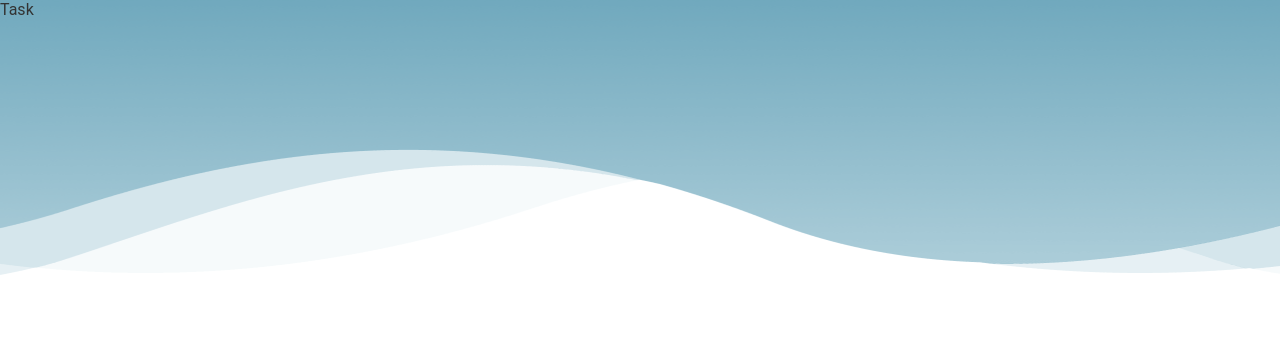
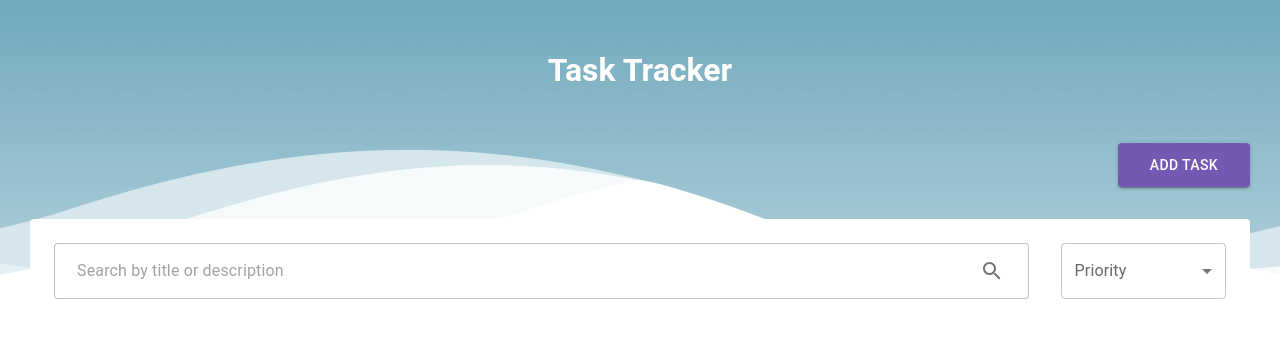
Before and after one commit to nihalkoprulu/task-management, a React (Create React App) app: page / in a window 1280 px wide. Shown: the top 338 px of the page. Built offline with nearby package versions, Linux system fonts and the light colour scheme.

Commit message:
added task filter component

```diff
--- /dev/null
+++ b/src/components/TaskFilter/TaskFilterComponent.tsx
@@ -0,0 +1,55 @@
+/* eslint-disable react-hooks/exhaustive-deps */
+import { FC, useState } from "react";
+import { PrioritySelect, SearchBar, TaskFilter } from "./styled";
+import {
+  IconButton,
+  InputBase,
+  InputLabel,
+  MenuItem,
+  Select,
+  SelectChangeEvent,
+} from "@mui/material";
+import SearchIcon from "@mui/icons-material/Search";
+
+const TaskFilterComponent: FC = () => {
+  const [filter, setFilter] = useState<string>("");
+
+  const updateFilter: (event: SelectChangeEvent) => void = (event) => {
+    setFilter(event.target.value);
+  };
+
+  const priorityOptions: string[] = ["", "Low", "Medium", "High"];
+
+  return (
+    <TaskFilter data-testid="task-filter">
+      <SearchBar>
+        <InputBase
+          sx={{ ml: 1, flex: 1 }}
+          placeholder="Search by title or description"
+          inputProps={{ "aria-label": "search google maps" }}
+        />
+        <IconButton type="button" sx={{ p: "10px" }} aria-label="search">
+          <SearchIcon />
+        </IconButton>
+      </SearchBar>
+      <PrioritySelect>
+        <InputLabel id="select-priority-label">Priority</InputLabel>
+        <Select
+          labelId="select-priority-helper-label"
+          id="select-priority-helper"
+          value={filter}
+          label="Priority"
+          onChange={updateFilter}
+        >
+          {priorityOptions.map((priority) => (
+            <MenuItem key={priority} value={priority}>
+              {priority || "None"}
+            </MenuItem>
+          ))}
+        </Select>
+      </PrioritySelect>
+    </TaskFilter>
+  );
+};
+
+export default TaskFilterComponent;
--- /dev/null
+++ b/src/components/TaskFilter/index.ts
@@ -0,0 +1,3 @@
+import TaskFilterComponent from './TaskFilterComponent';
+
+export default TaskFilterComponent;
--- /dev/null
+++ b/src/components/TaskFilter/styled.ts
@@ -0,0 +1,44 @@
+
+import styled from 'styled-components';
+import { devices, themeColors } from 'assets/theme/style';
+import { FormControl } from '@mui/material';
+
+export const TaskFilter= styled.div`
+  display: flex;
+  background-color: ${themeColors.white};
+  padding: 24px;
+  border-radius: 4px;
+  align-items: center;
+  gap: 32px;
+
+  @media ${devices.sm} {
+    flex-direction: column;
+    align-items: flex-start;
+    gap: 8px;
+    padding: 16px;
+  }
+`;
+
+export const SearchBar = styled.div`
+  display: flex;
+  width: 100%;
+  background-color: ${themeColors.white};
+  justify-content: space-between;
+  align-items: center;
+  border: 1px solid rgb(51, 51, 51, 0.3);
+  border-radius: 4px;
+  padding: 5px 14px;
+
+  &:hover{
+    border: 1px solid rgb(51, 51, 51);
+  }
+`;
+
+export const PrioritySelect = styled(FormControl)`
+  width: 200px;
+  background-color: ${themeColors.white};
+
+  @media ${devices.sm} {
+    width: 100%;
+  }
+`;
--- a/src/views/Homepage/Homepage.tsx
+++ b/src/views/Homepage/Homepage.tsx
@@ -1,9 +1,35 @@
 import { FC } from "react";
-import { HomepageContainer } from "./styled";
+import {
+  HomepageButtonWrapper,
+  HomepageContainer,
+  HomepageTitle,
+} from "./styled";
+import { themeColors } from "assets/theme/style";
+import { Button } from "@mui/material";
+import TaskFilterComponent from "components/TaskFilter";
 
 const Homepage: FC = () => {
   return (
-    <HomepageContainer data-testid="homepage-container">Task</HomepageContainer>
+    <HomepageContainer data-testid="homepage-container">
+      <HomepageTitle>Task Tracker</HomepageTitle>
+      <HomepageButtonWrapper>
+        <Button
+          variant="contained"
+          color="primary"
+          sx={{
+            padding: "10px 32px",
+            backgroundColor: themeColors.button.primary,
+            "&:hover": {
+              backgroundColor: themeColors.button.primaryHover,
+            },
+          }}
+          onClick={() => console.log("click")}
+        >
+          Add Task
+        </Button>
+      </HomepageButtonWrapper>
+      <TaskFilterComponent />
+    </HomepageContainer>
   );
 };
 
--- a/src/views/Homepage/styled.ts
+++ b/src/views/Homepage/styled.ts
@@ -1,5 +1,20 @@
+import { themeColors } from 'assets/theme/style';
 import styled from 'styled-components';
 
 export const HomepageContainer = styled.div`
   display: flex;
+  flex-direction: column;
+  gap: 32px;
+  padding: 30px;
 `;
+
+export const HomepageTitle = styled.h1`
+  text-align: center;
+  color: ${themeColors.white};
+`;
+
+export const HomepageButtonWrapper =  styled.div`
+  display: flex;
+  width: 100%;
+  justify-content: flex-end;
+`;
```
Also changed, not shown: 1 other file (tests, documents, lock files or other folders).
